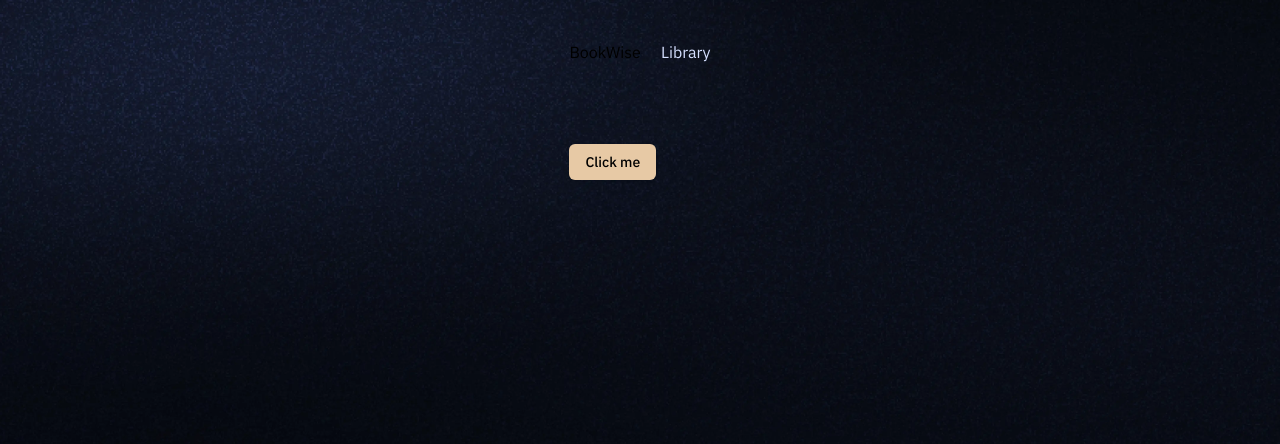
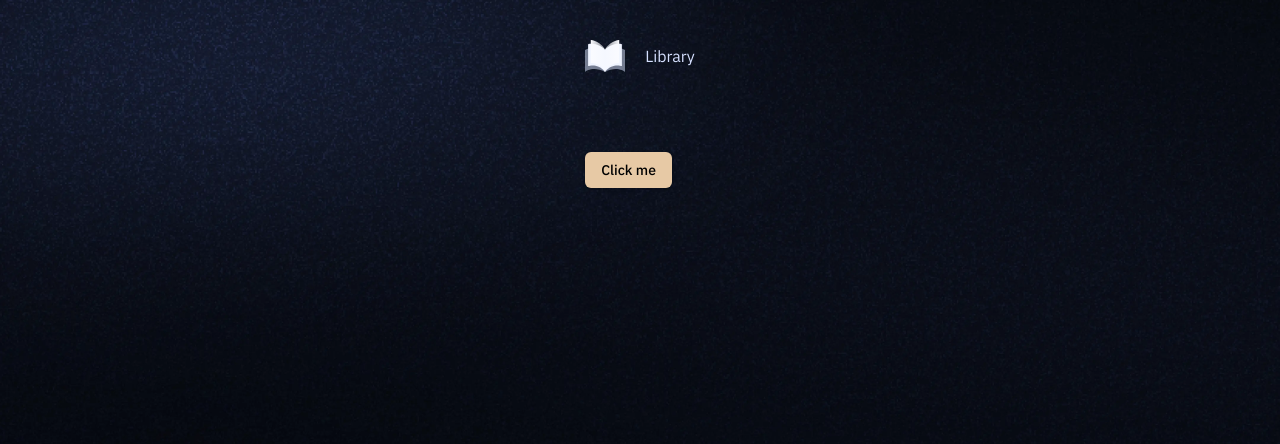
Before and after one commit to mileswildmore18/university-library-management, a Next.js app: page / in a window 1280 px wide. Shown: the top 444 px of the page. Built offline with nearby package versions, Linux system fonts and the light colour scheme.

Commit message:
Added an icon to represent the Bookwise page.

```diff
--- a/components/Header.tsx
+++ b/components/Header.tsx
@@ -3,13 +3,14 @@ import React from 'react'
 import Link from 'next/link'
 import {usePathname} from "next/navigation";
 import {cn} from "@/lib/utils";
+import Image from "next/image";
 
 const Header = () => {
     const pathname = usePathname();
     return <header className="my-10 flex justify-between gap-5">
         {/*    Add link   */}
         <Link href="/">
-            BookWise
+           <Image src="/icons/logo.svg" alt="logo" width={40} height={40} />
         </Link>
         <ul className="flex flex-row items-center gap-8">
             <li>
```
